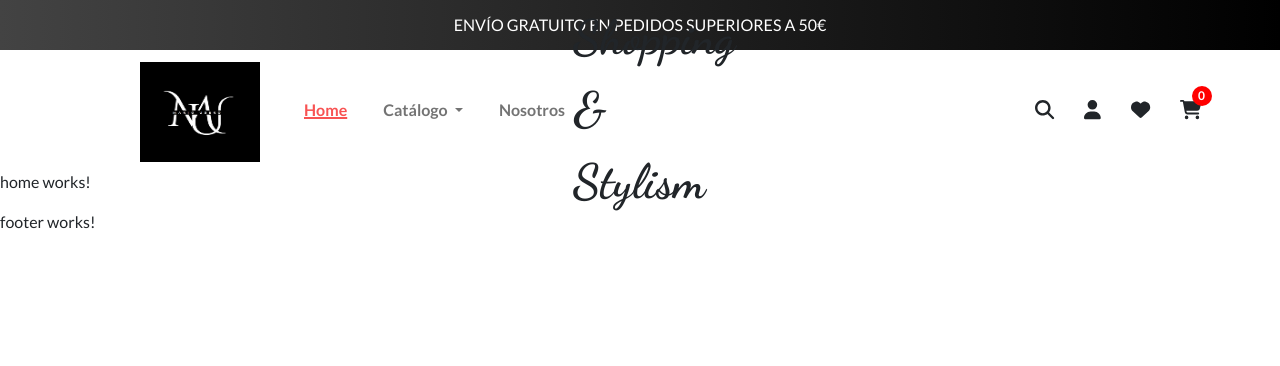
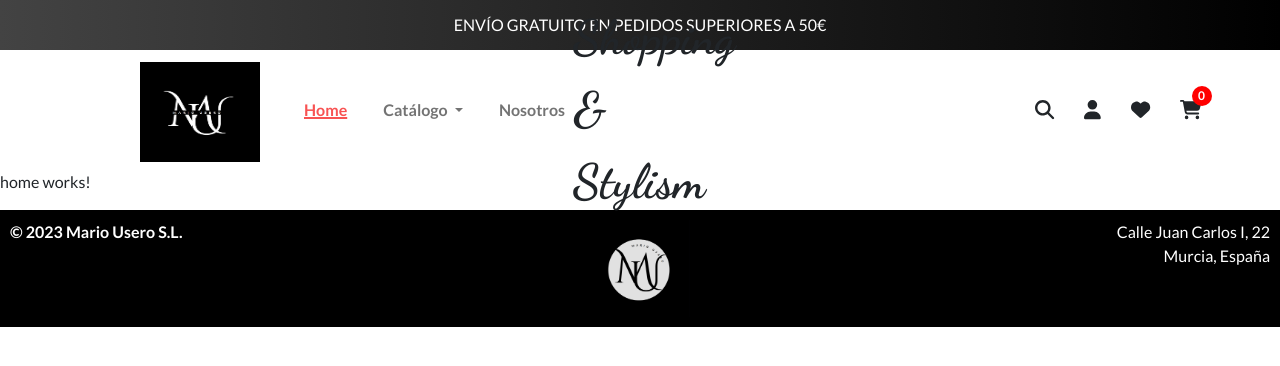
Before and after one commit to mariousero/Practica_Angular, an Angular app: page / in a window 1280 px wide. Shown: the top 366 px of the page. Built offline with nearby package versions, Linux system fonts and the light colour scheme.

Commit message:
Footer hecho

```diff
--- a/src/app/shared/footer/footer.component.html
+++ b/src/app/shared/footer/footer.component.html
@@ -1 +1,15 @@
-<p>footer works!</p>
+<footer class="footer">
+    <div class="footer-container">
+        <div class="row">
+            <div id="copyright" class="col-md-4">
+                <p>&copy; {{ currentYear }} Mario Usero S.L.</p>
+            </div>
+            <div id="logo-footer" class="col-md-4">
+                <img src="assets/MU_Logo_Small.png" alt="Logo de Mario Usero S.L." width="100">
+            </div>
+            <div id="address" class="col-md-4">
+                <p>Calle Juan Carlos I, 22 <br/>Murcia, España</p>
+            </div>
+        </div>
+    </div>
+</footer>
--- a/src/app/shared/footer/footer.component.scss
+++ b/src/app/shared/footer/footer.component.scss
@@ -0,0 +1,22 @@
+.footer{
+    .footer-container{
+        background: #000000;
+        color: white;
+        padding: 10px;
+
+        #copyright{
+            font-weight: 700;
+        }
+
+        #logo-footer{
+            display: flex;
+            justify-content: center;
+        }
+
+        #address{
+            display: flex;
+            justify-content: right;
+            text-align: right;
+        }
+    }
+}
--- a/src/app/shared/footer/footer.component.ts
+++ b/src/app/shared/footer/footer.component.ts
@@ -1,10 +1,15 @@
-import { Component } from '@angular/core';
+import { Component, OnInit } from '@angular/core';
 
 @Component({
   selector: 'app-footer',
   templateUrl: './footer.component.html',
   styleUrls: ['./footer.component.scss']
 })
-export class FooterComponent {
+export class FooterComponent{
+  public currentYear: number;
+
+  constructor() {
+    this.currentYear = new Date().getFullYear();
+  }
 
 }
--- a/src/index.html
+++ b/src/index.html
@@ -10,7 +10,6 @@
   <link rel="preconnect" href="https://fonts.gstatic.com" crossorigin>
   <link href="https://fonts.googleapis.com/css2?family=Lato:ital,wght@0,100;0,300;0,400;0,700;0,900;1,100;1,300;1,400;1,700;1,900&display=swap" rel="stylesheet">
   <link href="https://fonts.googleapis.com/css2?family=Dancing+Script:wght@500;600;700&display=swap" rel="stylesheet">
-  <script src="https://kit.fontawesome.com/71008ee7da.js" crossorigin="anonymous"></script>
 </head>
 <body>
   <app-root></app-root>
```
